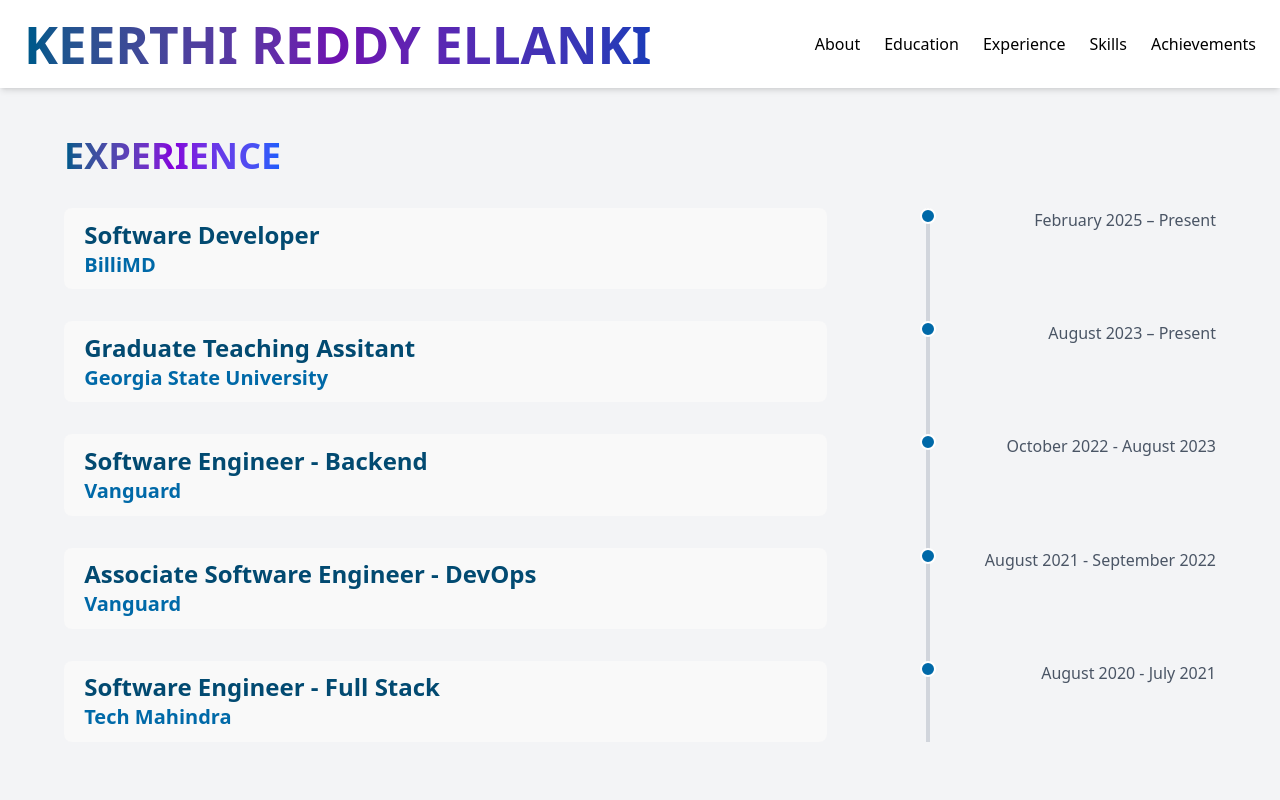
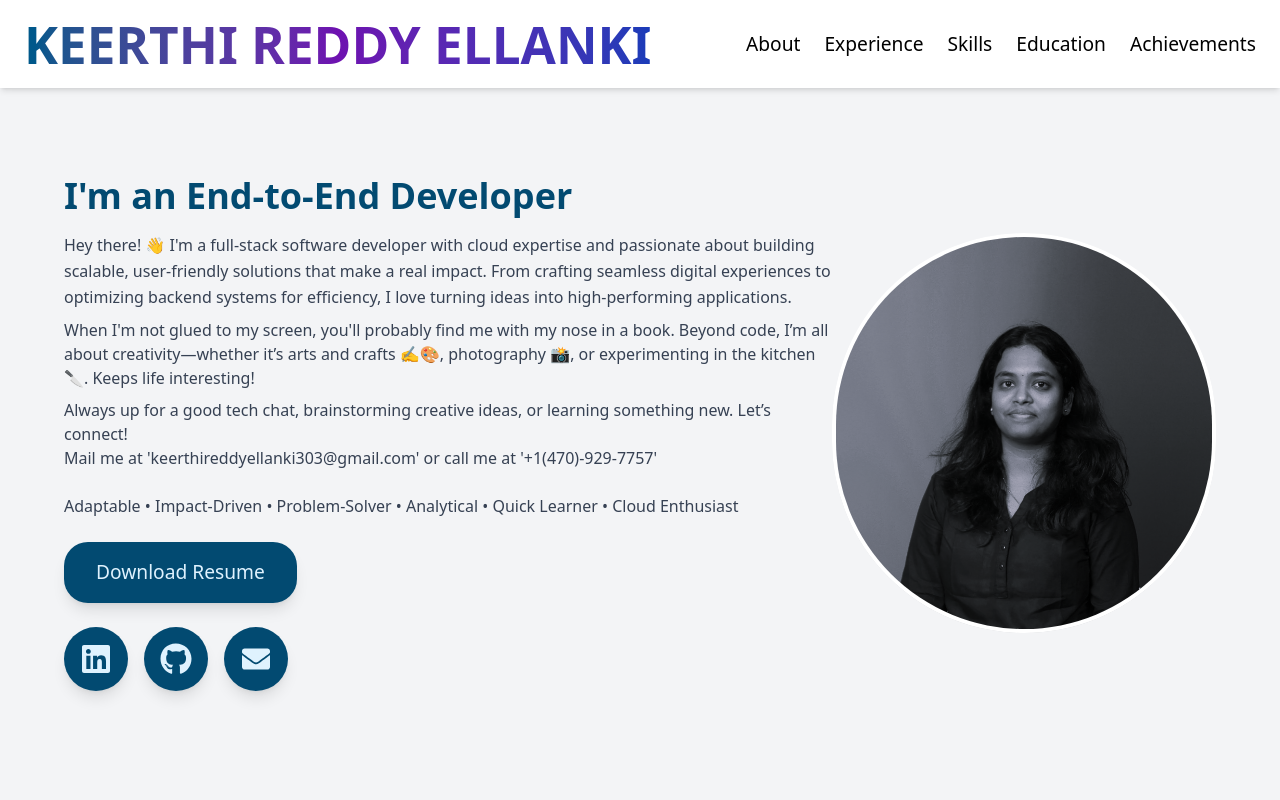
Before and after one commit to KeerthiEllanki/Portfolio, a React (Vite) app: page /#/experience in a window 1280 px wide. Shown: the top 800 px of the page. Built offline with nearby package versions, Linux system fonts and the light colour scheme.

Commit message:
Added Expereince

```diff
--- a/src/App.jsx
+++ b/src/App.jsx
@@ -16,17 +16,22 @@
     <div className=" min-w-screen min-h-screen bg-gray-100 text-gray-900 flex flex-col">
       <Navbar />
       <main className="w-full pt-24 px-6 flex-grow">
-        <Routes>
-          <Route path="" element={<About />} />
+        {/* <Routes> */}
+        {/* <Route path="" element={<About />} />
           <Route path="education" element={<Education />} />
-          <Route path="experience" element={<Experience />} />
-          {/* <Route path="/projects" element={<Projects />} /> */}
-          <Route path="skills" element={<Skills />} />
-          {/* <Route path="/volunteer" element={<Volunteer />} /> */}
-          <Route path="achievements" element={<Achievements />} />
-          {/* <Route path="/contact" element={<Contact />} /> */}
-          {/* <Route path="*" element={<Navigate to="/" />} /> */}
-        </Routes>
+          <Route path="experience" element={<Experience />} /> */}
+        {/* <Route path="/projects" element={<Projects />} /> */}
+        {/* <Route path="skills" element={<Skills />} /> */}
+        {/* <Route path="/volunteer" element={<Volunteer />} /> */}
+        {/* <Route path="achievements" element={<Achievements />} /> */}
+        {/* <Route path="/contact" element={<Contact />} /> */}
+        {/* <Route path="*" element={<Navigate to="/" />} /> */}
+        {/* </Routes> */}
+        <section id="about" className="scroll-mt-24"><About /></section>
+        <section id="experience" className="scroll-mt-24"><Experience /></section>
+        <section id="skills" className="scroll-mt-24"><Skills /></section>
+        <section id="education" className="scroll-mt-24"><Education /></section>
+        <section id="achievements" className="scroll-mt-24"><Achievements /></section>
       </main>
       <Footer />
     </div>
--- a/src/components/Navbar.jsx
+++ b/src/components/Navbar.jsx
@@ -1,15 +1,14 @@
-import { Link } from "react-router-dom";
 
 const Navbar = () => {
 
   const navItems = [
-    { name: "About", path: "/" },
-    { name: "Education", path: "/education" },
-    { name: "Experience", path: "/experience" },
+    { name: "About", path: "#about" },
+    { name: "Experience", path: "#experience" },
     // { name: "Projects", path: "/projects" },
-    { name: "Skills", path: "/skills" },
+    { name: "Skills", path: "#skills" },
+    { name: "Education", path: "#education" },
     // { name: "Volunteer", path: "/volunteer" },
-    { name: "Achievements", path: "/achievements" },
+    { name: "Achievements", path: "#achievements" },
 
   ];
 
@@ -21,14 +20,14 @@
 
         {/* Navigation Links */}
         <ul className="flex space-x-6">
-        {navItems.map((item) => (
+          {navItems.map((item) => (
             <li key={item.name}>
-              <Link
-                to={item.path}
+              <a
+                href={item.path}
                 className="text-black hover:text-blue-400 transition-colors"
               >
                 {item.name}
-              </Link>
+              </a>
             </li>
           ))}
         </ul>
--- a/src/index.css
+++ b/src/index.css
@@ -17,11 +17,11 @@
 
 a {
   font-weight: 500;
-  color: #000000;
   text-decoration: inherit;
+  font-size: 1.2em;
 }
 a:hover {
-  color: #4A148C;
+  color: #0c4a6e;
 }
 
 body {
--- a/src/pages/About.jsx
+++ b/src/pages/About.jsx
@@ -1,34 +1,45 @@
 import { FaLinkedin, FaGithub, FaEnvelope } from "react-icons/fa";
-import { IoDocumentText } from "react-icons/io5";
-import Headshot from "../assets/images/headshot.png";
+import Headshot from "../assets/images/headshot2.png";
 
 const About = () => {
   return (
     <section id="about" className="w-full flex flex-col md:flex-row items-center justify-between mb-10 pt-20 px-10 pb-10">
       {/* Left Side - Text Content */}
       <div className="md:w-2/3 text-left">
-        <h2 className="text-3xl font-bold text-sky-900">I'm an End-to-End Developer</h2>
+        <h2 className="text-4xl font-bold text-sky-900">I'm an End-to-End Developer</h2>
 
         <p className="mt-4 text-gray-700 leading-relaxed">
-        Hey there! 👋 I'm a full-stack software developer with cloud expertise and passionate about building scalable, user-friendly solutions that make a real impact. From crafting seamless
-        digital experiences to optimizing backend systems for efficiency, I love turning ideas into high-performing applications.
+          Hey there! 👋 I'm a full-stack software developer with cloud expertise and passionate about building scalable, user-friendly solutions that make a real impact. From crafting seamless
+          digital experiences to optimizing backend systems for efficiency, I love turning ideas into high-performing applications.
         </p>
 
         <p className="mt-2 text-gray-700">
-        When I'm not glued to my screen, you'll probably find me with my nose in a book.
-        Beyond code, I’m all about creativity—whether it’s arts and crafts ✍️🎨, photography 📸, or experimenting in the kitchen 🔪. Keeps life interesting!
+          When I'm not glued to my screen, you'll probably find me with my nose in a book.
+          Beyond code, I’m all about creativity—whether it’s arts and crafts ✍️🎨, photography 📸, or experimenting in the kitchen 🔪. Keeps life interesting!
         </p>
 
         <p className="mt-2 text-gray-700">
-        Always up for a good tech chat, brainstorming creative ideas, or learning something new. Let’s connect!<br/>
-        Mail me at 'keerthireddyellanki303@gmail.com' or call me at '+1(470)-929-7757'
+          Always up for a good tech chat, brainstorming creative ideas, or learning something new. Let’s connect!<br />
+          Mail me at 'keerthireddyellanki303@gmail.com' or call me at '+1(470)-929-7757'
         </p>
 
         {/* Strengths with Dots */}
         <div className="mt-6">
           <p className="text-gray-700">
-            Adaptable • Results-Driven • Problem-Solver • Analytical • Quick Learner • Cloud Enthusiast
+            Adaptable • Impact-Driven • Problem-Solver • Analytical • Quick Learner • Cloud Enthusiast
           </p>
+        </div>
+
+        <div className="mt-6 flex flex-wrap">
+          {/* Resume Button */}
+          <a
+            href="/Portfolio/KeerthiReddyEllanki_Resume.pdf"
+            target="_blank"
+            rel="noopener noreferrer"
+            className="flex items-center justify-center px-8 py-4 bg-sky-900 text-sky-100 font-semibold rounded-3xl hover:bg-sky-200 hover:text-sky-900 transition-colors duration-300 shadow-lg"
+          >
+            Download Resume
+          </a>
         </div>
 
         {/* Buttons Section */}
@@ -39,9 +50,9 @@
             href="https://www.linkedin.com/in/keerthi-reddy-ellanki"
             target="_blank"
             rel="noopener noreferrer"
-            className="flex items-center justify-center w-16 h-16 p-2 bg-sky-100 rounded-full hover:bg-sky-200 transition duration-300 shadow-lg"
+            className="flex items-center justify-center w-16 h-16 p-2 bg-sky-900 rounded-full hover:bg-sky-200 transition duration-300 shadow-lg"
           >
-            <FaLinkedin className="w-8 h-8" />
+            <FaLinkedin className="w-8 h-8 text-sky-100 hover:text-sky-900 transition-colors duration-300" />
           </a>
 
           {/* GitHub Button */}
@@ -49,40 +60,32 @@
             href="https://github.com/KeerthiEllanki/" // Replace with actual GitHub link
             target="_blank"
             rel="noopener noreferrer"
-            className="flex items-center justify-center w-16 h-16 p-2 bg-sky-100 rounded-full hover:bg-sky-200 transition duration-300 shadow-lg"
+            className="flex items-center justify-center w-16 h-16 p-2 bg-sky-900 rounded-full hover:bg-sky-200 transition duration-300 shadow-lg"
           >
-            <FaGithub className="w-8 h-8" />
+            <FaGithub className="w-8 h-8 text-sky-100 hover:text-sky-900 transition-colors duration-300" />
           </a>
 
           {/* Email Button */}
           <a
             href="mailto:keerthireddyellanki303@gmail.com"
-            className="flex items-center justify-center w-16 h-16 p-2 bg-sky-100 rounded-full hover:bg-sky-200 transition duration-300 shadow-lg"
+            className="flex items-center justify-center w-16 h-16 p-2 bg-sky-900 rounded-full hover:bg-sky-200 transition duration-300 shadow-lg"
           >
-            <FaEnvelope className="w-7 h-8" />
+            <FaEnvelope className="w-7 h-8 text-sky-100 hover:text-sky-900 transition-colors duration-300" />
           </a>
 
-          {/* Resume Button */}
-          <a
-            href="/Portfolio/KeerthiReddyEllanki_Resume.pdf"
-            target="_blank"
-            rel="noopener noreferrer"
-            className="flex items-center justify-center p-2 bg-sky-100 text-white font-semibold rounded-3xl hover:bg-sky-200 transition duration-300 shadow-lg"
-          >
-            <IoDocumentText className="mr-2 w-8 h-8"/> Resume
-          </a>
+
 
         </div>
       </div>
 
       {/* Right Side - Profile Image */}
       <div className="md:w-1/3 flex justify-center mt-8 md:mt-0">
-        <div className="relative w-52 h-52 rounded-full overflow-hidden">
-          <div className="absolute inset-0 bg-gradient-radial from-sky-500 via-sky-400 to-sky-300 w-full h-full rounded-full"></div>
+        <div className="relative w-100 h-100 rounded-full overflow-hidden">
+          <div className="absolute inset-0 bg-gradient-radial from-sky-500 via-sky-400 to-sky-300 w-full h-full "></div>
           <img
             src={Headshot}
             alt="Keerthi Reddy Ellanki"
-            className="relative w-full h-full object-cover rounded-full border-4 border-white shadow-lg"
+            className="relative w-full h-full rounded-full object-cover  border-4 border-white shadow-lg"
           />
         </div>
       </div>
--- a/src/pages/Experience.jsx
+++ b/src/pages/Experience.jsx
@@ -1,32 +1,46 @@
 import { useState } from "react";
 
 const experiences = [
+
+  {
+    company: "Luckie & Co.",
+    role: "Developer",
+    duration: "June 2025 – Present",
+    description: "Contributed to design and development of the Luckie 2.0 corporate website, building responsive and interactive features along with AI-powered chatbot that improved client engagement and streamlined content management workflows. Worked for a responsive microsite for Rivian to highlight its investment initiatives and strengthen community presence.",
+    responsibilities: [
+      "Redesigned and developed the Luckie 2.0 corporate website using WordPress (Elementor) CMS, streamlining workflows for the content management team and reducing content update time by 35%.",
+      "Built responsive, interactive web features with JavaScript, HTML, CSS, and PHP, optimizing site performance and delivering a smooth experience for 20,000+ monthly users across devices.",
+      "Built a custom AI chatbot for the landing page leveraging HubSpot APIs and JavaScript, automating 40% of initial client queries and improving lead capture efficiency.",
+      "Developed a responsive Squarespace microsite for Rivian using custom HTML, CSS, and JavaScript, showcasing Rivian’s $5B Georgia investment, job creation, and sustainability efforts, strengthening the brand’s community presence & stakeholder engagement."
+    ],
+  },
   {
     company: "BilliMD",
     role: "Software Developer",
-      duration: "February 2025 – Present",
+    duration: "February 2025 – May 2025",
     description: "Contributing to the development of a medical credentialing SaaS platform at BilliMD, aimed at streamlining provider onboarding and compliance. Focused on building performant, accessible, and responsive UIs that support scalable credentialing workflows and enhance user experience across the healthcare ecosystem.",
     responsibilities: [
-        "Engineered and launched 10+ dynamic marketing pages using React, TypeScript & Tailwind CSS for a medical credentialing platform, improving session duration by 25% and enhancing content accessibility.",
-        "Enhanced front-end performance with lazy loading, optimized state management and modular code splitting, cutting page load times by 45%.",
-        "Developed & deployed fully responsive UI using Tailwind CSS, ensuring adaptability across devices and increasing mobile engagement by 30%.",
-        "Built and customized reusable UI components using Material UI, reducing UI development time by 50% and ensuring WCAG-compliant accessibility across 100% of user-facing pages.",
-        "Integrated Framer Motion to design smooth UI animations across key user journeys, contributing to a more modern & intuitive user experience.",
-        "Partnered with designers via Figma & Storybook to deliver pixel-perfect, responsive UIs, reducing QA cycles and improving cross-team handoff."
+      "Engineered and launched 10 + dynamic marketing pages using React, TypeScript & Tailwind CSS for SaaS platform used for medical credentialing, improving session duration by 16% and enhancing content accessibility.",
+      "Created and consumed backend APIs using Axios, with RxJS Observables on the frontend to manage reactive streams and dynamic UI updates, streamlining provider, FAQ sections and boosting SEO relevance.",
+      "Enhanced front - end performance with lazy loading, Redux for global state management, and Context API for scoped states, alongside modular code splitting, cutting page load times by 44%.",
+      "Built accessible, reusable UI components using Material UI and Framer Motion, reducing dev time by 28% while delivering a modern and WCAG - compliant user experience.",
+      "Partnered with designers via Figma & Storybook to deliver pixel - perfect, responsive UIs, reducing QA cycles & improving cross - team handoff.",
+      "Worked with asynchronous processing patterns leveraging RabbitMQ for of time - intensive tasks like provider verification & notification workflows, reducing delays in user - facing interactions.",
+      "Deployed backend services on Kubernetes clusters to enable container orchestration, auto - scaling, and streamlined resource management across dev and staging environments."
     ],
   },
   {
     company: "Georgia State University",
-      role: "Graduate Teaching Assitant",
-      duration: "August 2023 – Present",
-      description: "Contributed to curriculum innovation through automated grading systems and interactive learning tools that improved student engagement and performance. Played a key role in creating scalable, learner-centered solutions that empowered student success, strengthened peer collaboration, and streamlined instructional processes in a high-enrollment, fast-paced academic setting.",
+    role: "Graduate Assitant",
+    duration: "August 2023 – July 2025",
+    description: "Worked as a Graduate Teaching Assistant in the Computer Science department and as a Graduate Assistant with the TRIO SSS program, supporting both academic instruction and student success initiatives.",
     responsibilities: [
       "Designed and implemented a browser-based code execution platform to automate grading of programming assignments, eliminating the need for local setup and improving grading efficiency for instructors.",
       "Delivered personalized tutoring and academic support in Data Structures, Algorithms, Python, and Java, helping over 200 students per semester improve understanding and achieve measurable academic gains.",
       "Created real-world coding exercises using interactive coding environments, integrating automated feedback and gamified learning elements to enhance problem-solving and industry readiness.",
-        "Mentored and onboarded new lab assistants, sharing best practices and technical guidance, which improved instructional delivery and consistency across multiple lab sections.",
-        "Collaborated with faculty to design lab materials and grading rubrics, ensuring alignment with course objectives and enhancing the overall learning experience."
-
+      "Collaborated with faculty to design lab materials and grading rubrics, ensuring alignment with course objectives and enhancing the overall learning experience.",
+      "Supported TRIO SSS staff in efforts to enhance retention, progression, and graduation rates among first-generation, low - income, and disabled students through various administrative, recruitment, and engagement activities.",
+      "Mentored students on career development by providing guidance on resume building, exploring internship opportunities, and discussing career paths, empowering them with tools for academic and professional success."
     ],
   },
   {
@@ -38,9 +52,11 @@
       "Developed and maintained 15+ scalable microservices using Java Spring Boot, for a retirement readiness platform, serving over 1M+ users.",
       "Designed and implemented RESTful APIs, focusing on structured error handling, XML/JSON serialization, and pagination logic, improving API integration efficiency.",
       "Integrated PostgreSQL with microservices using Spring Data JPA and Hibernate, building efficient CRUD functionality and optimizing data access with custom queries and ORM-level performance tuning.",
-        "Integrated OAuth2.0 authorization across microservices, reducing unauthorized access attempts by 50%.",
+      "Integrated OAuth2.0 authorization across microservices, reducing unauthorized access attempts by ~30%.",
+      "Migrated synchronous REST-based inter-service communication to Kafka-based event streaming, reducing service latency by 16% and significantly improving scalability and fault tolerance under peak load.",
       "Conducted comprehensive tests using Junit for unit-level testing and Postman for API-level testing, reducing production bugs by half.",
       "Collaborated on backend performance tuning using JMeter and AppDynamics, proactively identifying inefficiencies in service threads and memory usage to enhance throughput during peak load testing.",
+      "Documented APIs using OpenAPI/Swagger, ensuring seamless integration and testing for internal consumer teams and reducing back-andforth for documentation clarity.",
       "Led a team of 6 junior developers, mentoring them on Java best practices; accelerating onboarding and improving code quality across deliverables."
     ],
   },
@@ -60,17 +76,15 @@
   },
   {
     company: "Tech Mahindra",
-      role: "Software Engineer - Full Stack",
-      duration: "August 2020 - July 2021",
+    role: "Full-Stack Software Engineer",
+    duration: "February 2021 - July 2021",
     description: "Contributed to the development of an internal employee self-service portal that streamlined HR workflows and improved operational efficiency. Delivered features that enhanced user experience, reduced manual workload, and enabled faster data access across departments. Played a key role in automating internal processes and resolving production issues, directly improving platform stability and overall system reliability in a high-visibility enterprise environment.",
     responsibilities: [
       "Developed 25+ Angular-based frontend components for employee self-service portal, streamlining workflows & reducing HR inquiries.",
-        "Implemented client-side form validations using JavaScript, decreasing invalid submissions by 60% and improving overall user experience.",
       "Designed & optimized SQL queries for a MySQL database, improving report generation speed from minutes to seconds.",
-        "Automated data extraction from internal compliance portals using Python and Selenium to track training completion status, streamlining email notification workflows and reducing manual verification efforts by 70%.",
+      "Automated data extraction from internal compliance portals using Python and Selenium to track training completion status, streamlining email notification workflows and reducing manual verification efforts by ~70%.",
       "Identified and resolved critical production bugs in Angular components and backend scripts by analyzing logs in Splunk, improving platform stability and reducing downtime for end users.",
       "Collaborated with senior developers and product owners to analyze the project requirements and translate them into actionable user stories in an Agile environment, consistently delivering 90% of sprint commitments."
-
     ],
   }
 ];
@@ -106,8 +120,7 @@
               {/* Tab Button */}
               <button
                 onClick={() => toggle(index)}
-                  className={`w-full text-left px-4 py-3 rounded-md transition-colors duration-300 ${
-                    selected === index
+                className={`w-full text-left px-4 py-3 rounded-md transition-colors duration-300 ${selected === index
                   ? "bg-blue-100 text-blue-800"
                   : "bg-gray-100 hover:bg-gray-200"
                   }`}
```
Also changed, not shown: src/assets/images/headshot2.png (added). Lines whose indentation alone changed are shown as unchanged.
